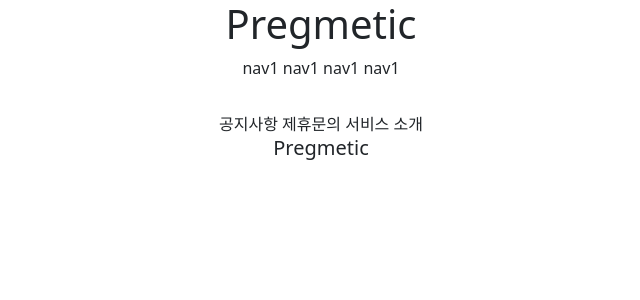
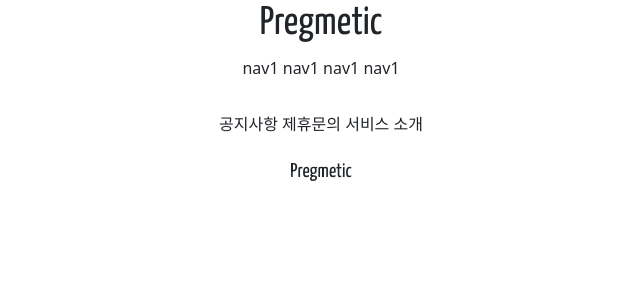
Before and after one commit to IVY-haemin/web01, a Python web app: template templates/base.html in a window 1280 px wide. Shown: the top 300 px of the page, without its empty margins (319-959 px from the left). Run offline with Jinja, Linux system fonts and the light colour scheme; the template is opened without the code that fills it, so the values that code supplies are empty.

Commit message:
7/5 haemin_web01 class commit 3

```diff
--- a/templates/footer.html
+++ b/templates/footer.html
@@ -6,7 +6,7 @@
 
     </div>
 
-    <div style="margin:1.5rem 0,font-family: 'Yanone Kaffeesatz', sans-serif;">
+    <div style="margin:1.5rem 0;font-family: 'Yanone Kaffeesatz', sans-serif;">
         <h5> Pregmetic</h5>
     </div>
 </div>
--- a/templates/header.html
+++ b/templates/header.html
@@ -1,6 +1,6 @@
 
     <div style="text-align: center">
-        <div style="margin:rem 0,font-family: 'Yanone Kaffeesatz', sans-serif;">
+        <div style="margin:rem 0;font-family: 'Yanone Kaffeesatz', sans-serif;">
             <h1> Pregmetic</h1>
         </div>
         <div style="margin-bottom: 2rem";>
```
